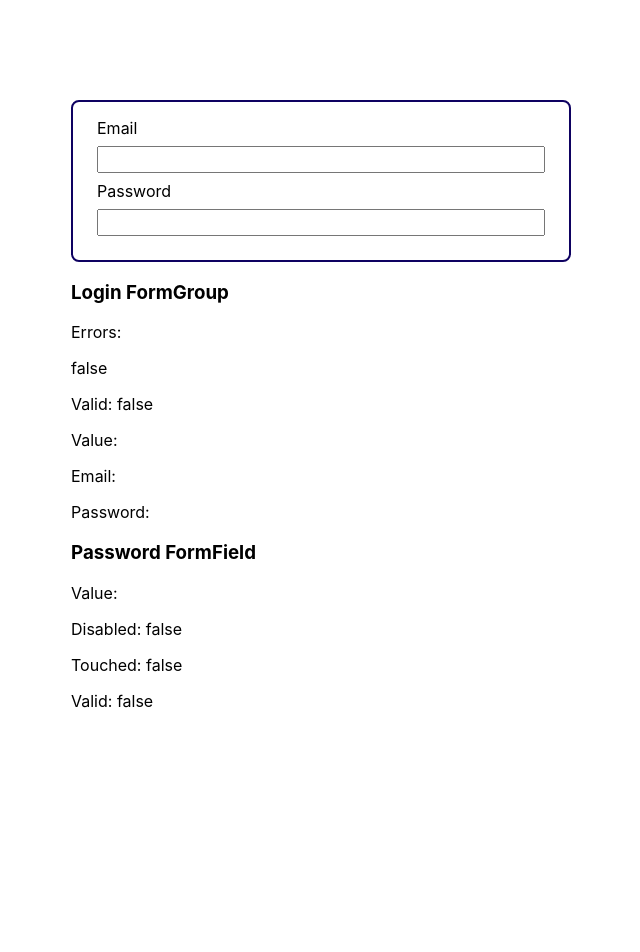
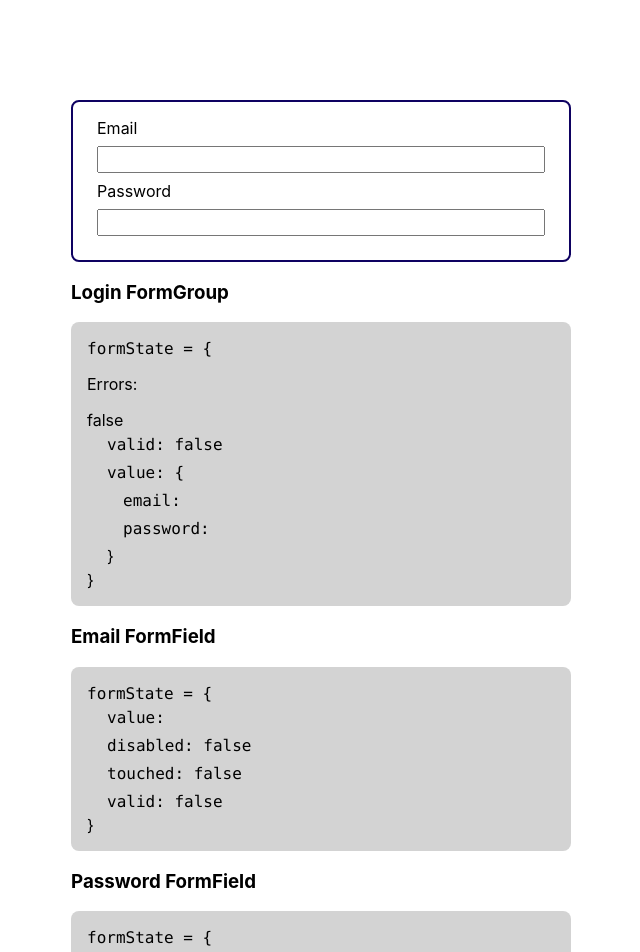
Before and after one commit to ckoukoutchos/Validus, a React (Create React App) app: page / in a window 1280 px wide. Shown: the top 952 px of the page, without its empty margins (29-669 px from the left). Before the commit the page ends 800 px from the top, so only its background shows below. Built offline with nearby package versions, Linux system fonts and the light colour scheme.

Commit message:
styled code text for formfield demo

```diff
--- a/src/App.css
+++ b/src/App.css
@@ -4,6 +4,28 @@
   margin: 100px;
 }
 
+.code__card {
+  background: lightgrey;
+  border-radius: 8px;
+  padding: 16px;
+}
+
+.code__field {
+  margin: 0;
+}
+
+.code__indent {
+  margin: 0;
+  margin-left: 16px;
+  padding: 4px;
+}
+
+.code__indent--double {
+  margin: 0;
+  margin-left: 32px;
+  padding: 4px;
+}
+
 .login {
   border: 2px solid rgb(14, 1, 97);
   border-radius: 8px;
--- a/src/App.js
+++ b/src/App.js
@@ -14,7 +14,10 @@ class App extends Component {
       value: {}
     },
     email: {
-      value: ''
+      disabled: false,
+      value: '',
+      touched: false,
+      valid: false
     },
     password: {
       disabled: false,
@@ -24,8 +27,8 @@ class App extends Component {
     }
   };
 
-  formFieldChangeHandler = formState => {
-    this.setState({ password: formState });
+  formFieldChangeHandler = (formState, field) => {
+    this.setState({ [field]: formState });
   };
 
   formGroupChangeHandler = formState => {
@@ -67,6 +70,9 @@ class App extends Component {
               fieldName={'email'}
               type="text"
               style={{ margin: '8px', padding: '4px' }}
+              onChange={formState =>
+                this.formFieldChangeHandler(formState, 'email')
+              }
             />
             <label style={{ marginLeft: '8px' }}>Password</label>
             <FormField
@@ -74,26 +80,77 @@ class App extends Component {
               style={{ margin: '8px', padding: '4px' }}
               type="text"
               formCheck={[FormCheck.required, FormCheck.minLength(4)]}
-              onChange={formState => this.formFieldChangeHandler(formState)}
+              onChange={formState =>
+                this.formFieldChangeHandler(formState, 'password')
+              }
             />
           </FormGroup>
         </div>
         <div>
           <h3>Login FormGroup</h3>
-          <p>Errors:</p>
-          <div>{groupErrors}</div>
-          <p>Valid: {String(this.state.group.valid)}</p>
-          <p>Value:</p>
-          <p>Email: {this.state.group.value.email}</p>
-          <p>Password: {this.state.group.value.password}</p>
+          <div className="code__card">
+            <p className="code__field">
+              <code>formState = {'{'}</code>
+            </p>
+            <p>Errors:</p>
+            <div>{groupErrors}</div>
+            <p className="code__indent">
+              <code>valid: {String(this.state.group.valid)}</code>
+            </p>
+            <p className="code__indent">
+              <code>value: {'{'}</code>
+            </p>
+            <p className="code__indent--double">
+              <code>email: {this.state.group.value.email}</code>
+            </p>
+            <p className="code__indent--double">
+              <code>password: {this.state.group.value.password}</code>
+            </p>
+            <p className="code__indent">{'}'}</p>
+            <p className="code__field">{'}'}</p>
+          </div>
+        </div>
+
+        <div>
+          <h3>Email FormField</h3>
+          <div className="code__card">
+            <p className="code__field">
+              <code>formState = {'{'}</code>
+            </p>
+            <p className="code__indent">
+              <code>value: {this.state.email.value}</code>
+            </p>
+            <p className="code__indent">
+              <code>disabled: {String(this.state.email.disabled)}</code>
+            </p>
+            <p className="code__indent">
+              <code>touched: {String(this.state.email.touched)}</code>
+            </p>
+            <p className="code__indent">
+              <code>valid: {String(this.state.email.valid)}</code>
+            </p>
+            <p className="code__field">{'}'}</p>
+          </div>
         </div>
 
         <div>
           <h3>Password FormField</h3>
-          <p>Value: {this.state.password.value}</p>
-          <p>Disabled: {String(this.state.password.disabled)}</p>
-          <p>Touched: {String(this.state.password.touched)}</p>
-          <p>Valid: {String(this.state.password.valid)}</p>
+          <div className="code__card">
+            <code>formState = {'{'}</code>
+            <p className="code__indent">
+              <code>value: {this.state.password.value}</code>
+            </p>
+            <p className="code__indent">
+              <code>disabled: {String(this.state.password.disabled)}</code>
+            </p>
+            <p className="code__indent">
+              <code>touched: {String(this.state.password.touched)}</code>
+            </p>
+            <p className="code__indent">
+              <code>valid: {String(this.state.password.valid)}</code>
+            </p>
+            <p className="code__field">{'}'}</p>
+          </div>
         </div>
       </div>
     );
```
